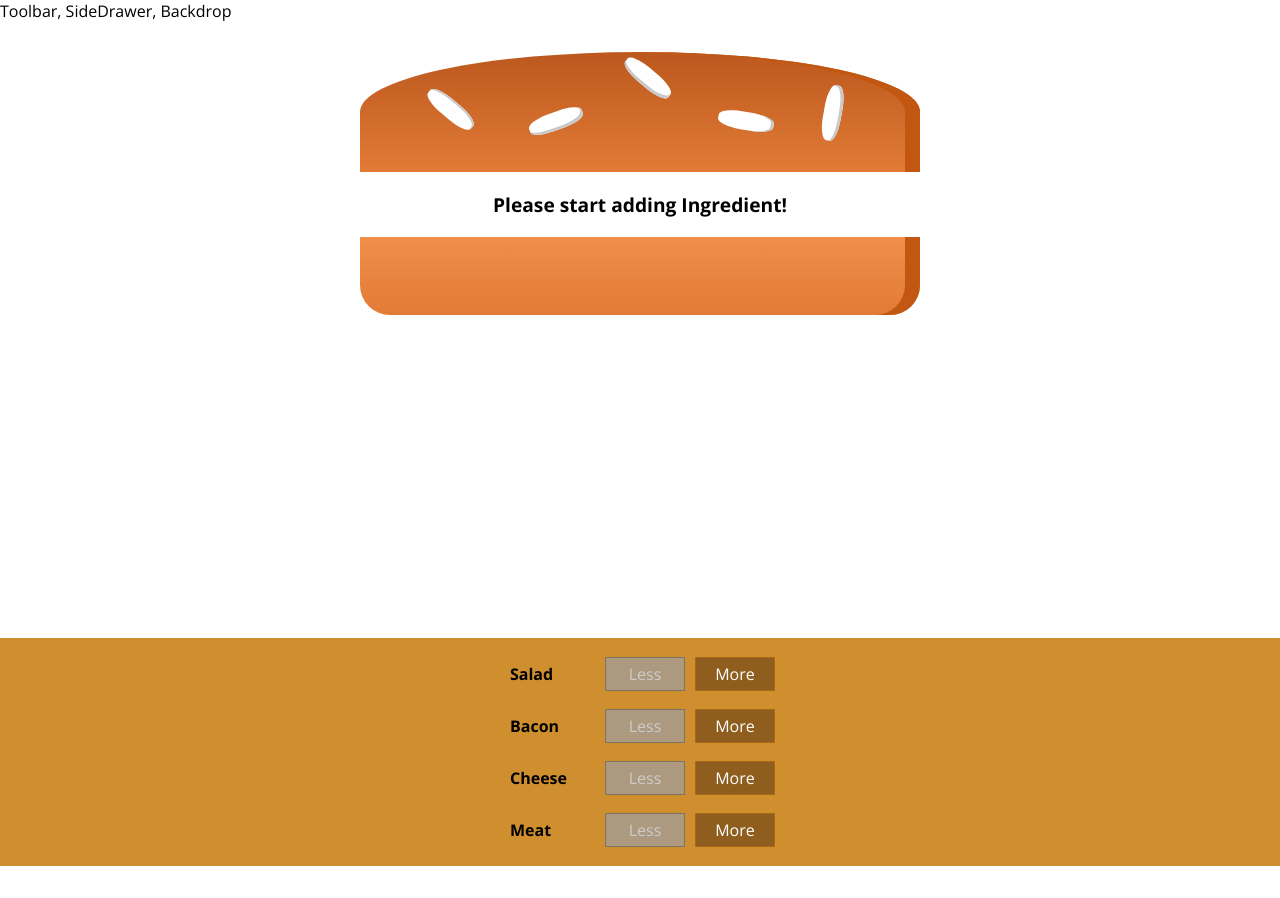
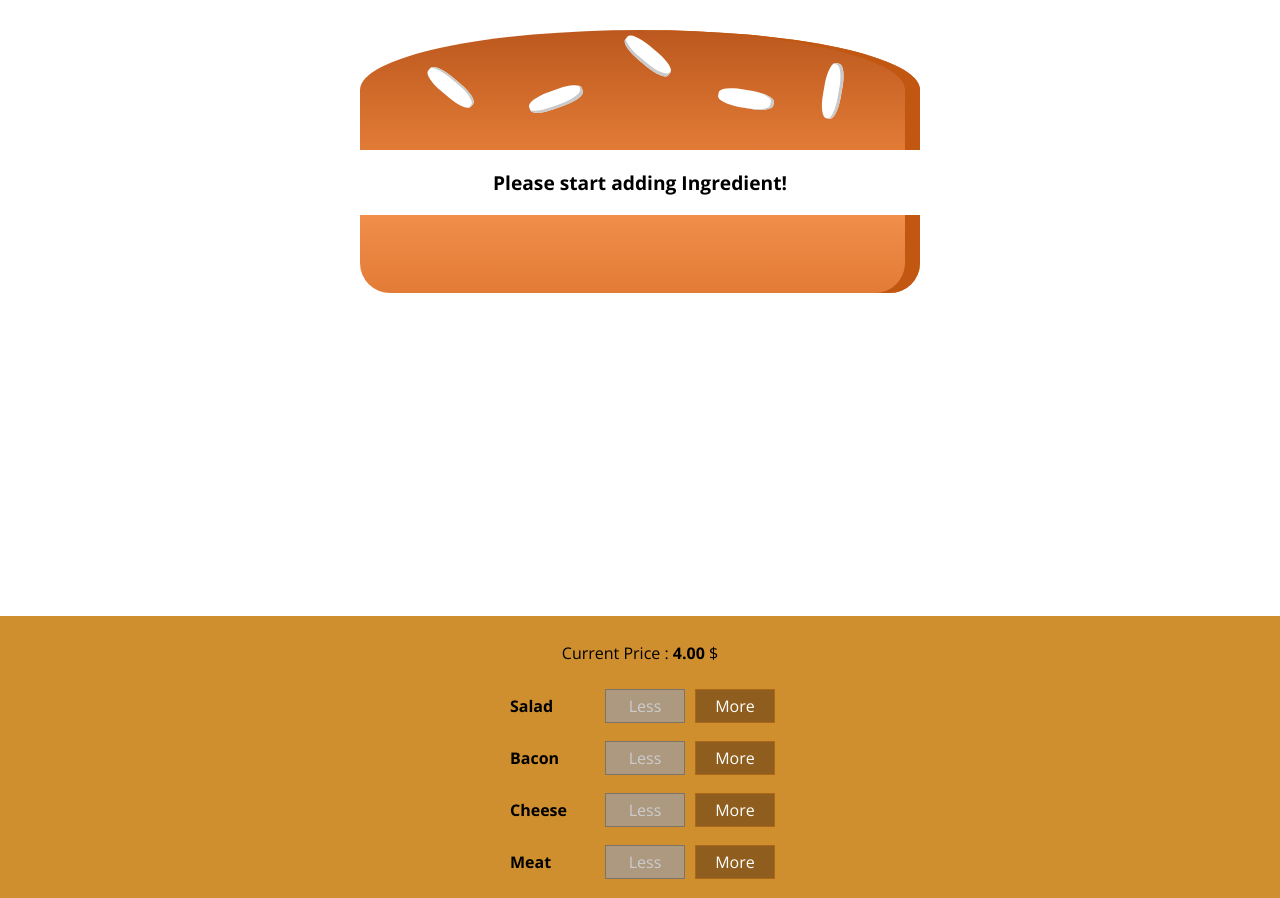
Before and after one commit to Mighty-Fellow/React-Practice, a React app in the folder burger-builder/: page / in a window 1280 px wide. Before the commit the page ends 866 px from the top, so only its background shows below. Built offline with nearby package versions, Linux system fonts and the light colour scheme.

Commit message:
Display And update the burger price 😘

```diff
--- a/burger-builder/src/components/Burger/BuildControls/BuildControls.js
+++ b/burger-builder/src/components/Burger/BuildControls/BuildControls.js
@@ -12,6 +12,7 @@ const controls = [
 
 const buildControls = (props) => (
     <div className={classes.BuildControls}>
+        <p>Current Price : <strong>{props.price.toFixed(2)} </strong>$</p>
         {controls.map(ctrl => (
             <BuildControl
                 key={ctrl.label}
--- a/burger-builder/src/components/Layout/Layout.js
+++ b/burger-builder/src/components/Layout/Layout.js
@@ -5,7 +5,6 @@ import classes from './Layout.css';
 
 const layout = ( props ) => (
     <Aux>
-        <div>Toolbar, SideDrawer, Backdrop</div>
         <main className={classes.Content}>
             {props.children}
         </main>
--- a/burger-builder/src/containers/BurgerBuilder/BurgerBuilder.js
+++ b/burger-builder/src/containers/BurgerBuilder/BurgerBuilder.js
@@ -75,6 +75,7 @@ class BurgerBuilder extends Component {
                 ingredientAdded = {this.addIngredientHandler}
                 ingredientRemoved = {this.removeIngredientHandler}
                 disabled={disabledInfo}
+                price = {this.state.totalPrice}
                 />
             </Aux>
 
```
